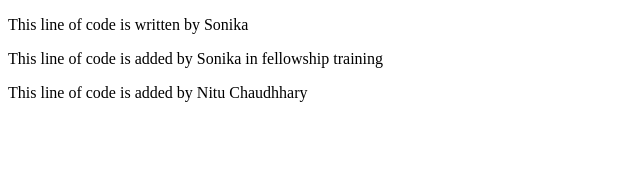
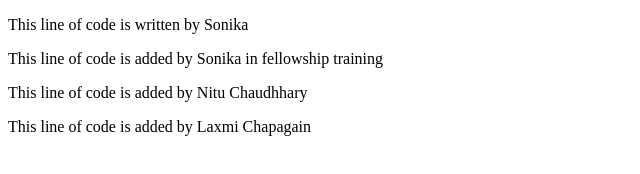
Before and after one commit to Women-Leaders-in-Technology/Fellowship-training-2020, a plain HTML site: page index.html in a window 1280 px wide. Shown: the whole page, without its empty margins (0-640 px from the left). Drawn offline with Linux system fonts and the light colour scheme.

Commit message:
This loc is added by laxmi

```diff
--- a/index.html
+++ b/index.html
@@ -12,6 +12,8 @@
   <p>This line of code is written by Sonika</p>
   <p>This line of code is added by Sonika in fellowship training</p>
   <p>This line of code is added by Nitu Chaudhhary</p>
+  <p>This line of code is added by Laxmi Chapagain</p>
+
 </body>
 
 </html>
```
